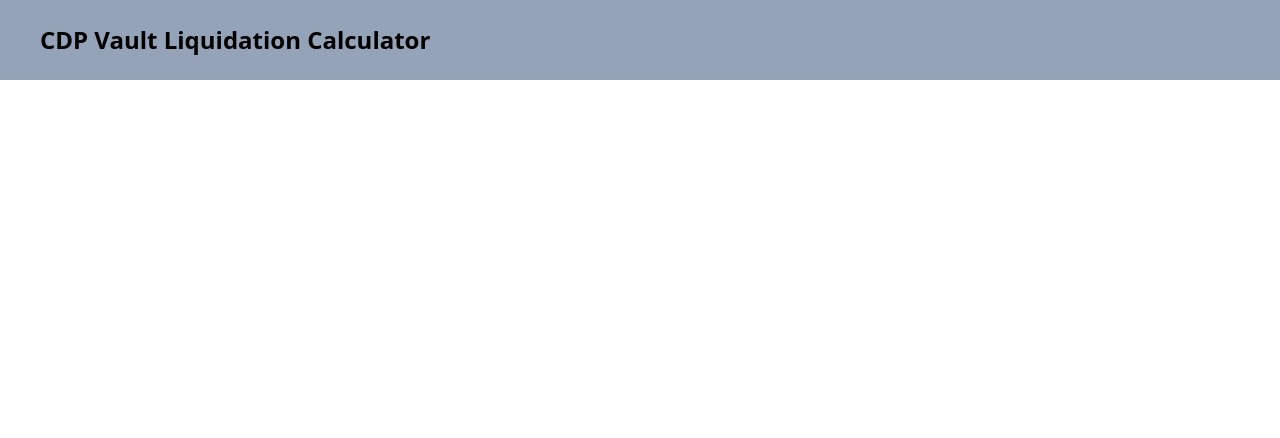
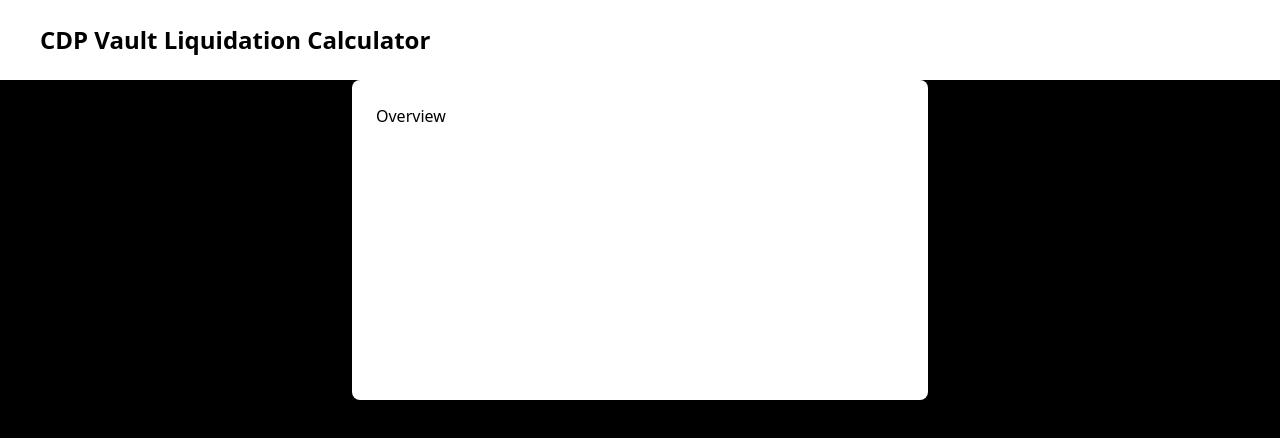
Before and after one commit to kimlong0/defi-tools, a Next.js app: page / in a window 1280 px wide. Shown: the top 438 px of the page. Built offline with nearby package versions, Linux system fonts and the light colour scheme.

Commit message:
create starter overview section

```diff
--- a/components/navbar.tsx
+++ b/components/navbar.tsx
@@ -1,6 +1,6 @@
 function Navbar() {
   return (
-    <div className="md:px-10 px-8 py-6 bg-slate-400">
+    <div className="md:px-10 px-8 py-6 bg-white">
         <p className="text-2xl font-semibold">CDP Vault Liquidation Calculator</p>
     </div>
   )
--- a/pages/index.tsx
+++ b/pages/index.tsx
@@ -17,8 +17,16 @@ export default function Home() {
         <meta name="viewport" content="width=device-width, initial-scale=1" />
         <link rel="icon" href="/favicon.ico" />
       </Head>
-      <main>
+      <main className='bg-black h-screen'>
         <Navbar />
+        <div className='flex justify-center items-center'>
+          <div className='h-80 rounded-lg max-w-xl bg-white p-6 grow'>
+            <div className='w-full'>
+              <h2>Overview</h2>
+            </div>
+
+          </div>
+        </div>
       </main>
     </>
   )
```
